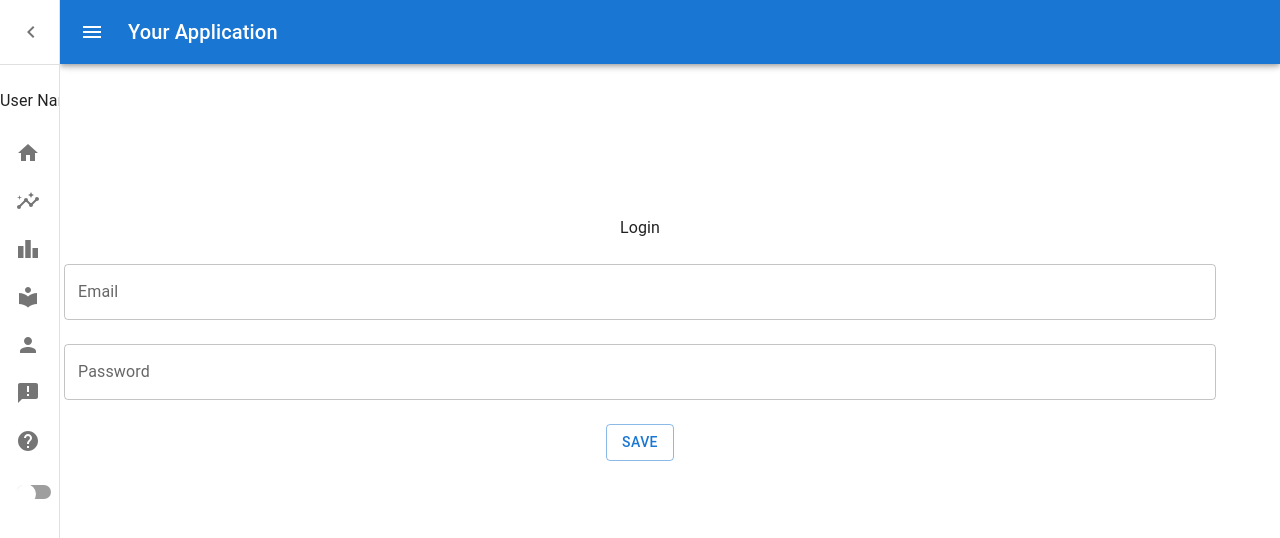
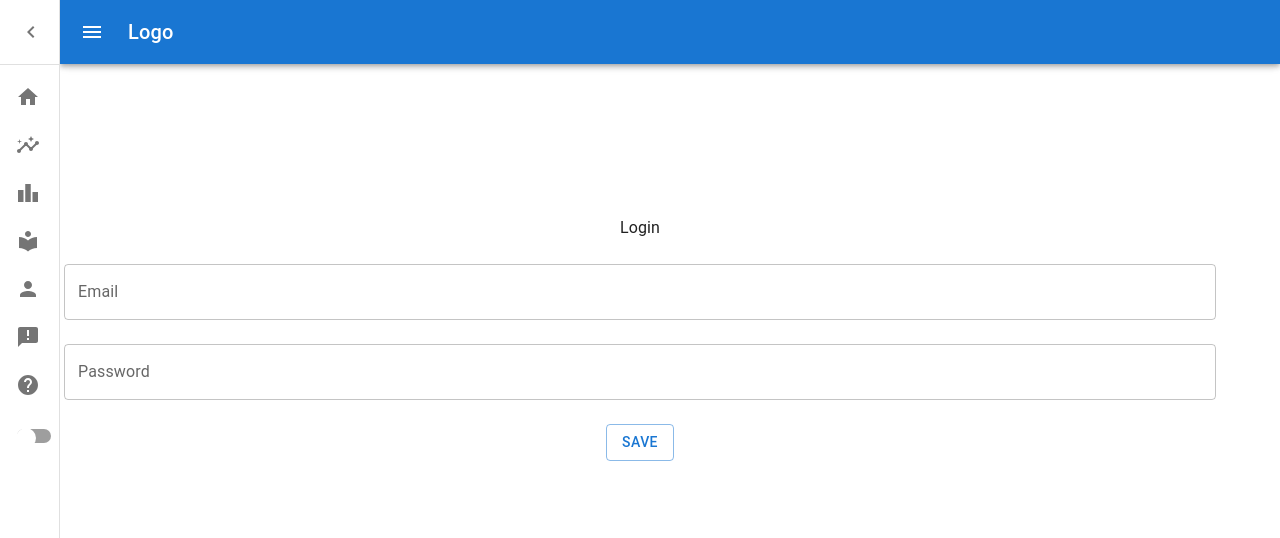
Before and after one commit to DeftVision/deftplatform, a React (Create React App) app in the folder frontend/: page /login in a window 1280 px wide. Shown: the top 538 px of the page. Built offline with nearby package versions, Linux system fonts and the light colour scheme.

Commit message:
dark to light mode fix

```diff
--- a/frontend/src/App.js
+++ b/frontend/src/App.js
@@ -1,7 +1,7 @@
 import './App.css';
 import cookies from 'js-cookie';
 import {Box, Container, CssBaseline, Toolbar} from "@mui/material";
-import {createTheme, ThemeProvider} from "@mui/material/styles";
+import { ThemeProvider } from "@mui/material/styles";
 import {Navigate, Route, Routes} from 'react-router-dom';
 import {Administration} from './administration/index';
 import {Login} from './authentication/index'
@@ -29,10 +29,13 @@ function App() {
         setTheme(prevTheme => prevTheme === 'light' ? 'dark' : 'light');
     };
 
+/*
+    **  CAUSES FLICKERING MODES IF ENABLED  **
     useEffect(() => {
         const savedTheme = localStorage.getItem('theme') || 'light';
         setTheme(savedTheme);
     }, [theme]);
+*/
 
     useEffect(() => {
         localStorage.setItem('theme', theme);
@@ -65,9 +68,9 @@ function App() {
             <UserContext.Provider value={{user, setUser}}>
 
                 <NavDrawer toggleTheme={toggleTheme} theme={theme}/>
-                <Box sx={{display: 'flex', flexDirection: 'column', minHeight: '100vh', marginTop: 5}}>
+                <Box sx={{display: 'flex', flexDirection: 'column', marginTop: 5}}>
                 <Toolbar />
-                <Container sx={{ flexGrow: 1}}>
+                <Container sx={{ flexGrow: 2}}>
                     <Box>
                         <div className="App">
                             <Routes>
--- a/frontend/src/components/NavDrawer.js
+++ b/frontend/src/components/NavDrawer.js
@@ -109,7 +109,7 @@ export default function NavDrawer({ toggleTheme, theme }) {
                     >
                         <Menu />
                     </IconButton>
-                    <Typography variant="h6" noWrap component="div">Your Application</Typography>
+                    <Typography variant="h6" noWrap component="div">Logo</Typography>
                 </Toolbar>
             </AppBar>
 
@@ -138,7 +138,6 @@ export default function NavDrawer({ toggleTheme, theme }) {
                 </DrawerHeader>
                 <Divider />
                 <List>
-                    <Typography sx={{ textAlign: 'center', marginTop: 2, marginBottom: 2 }}>{user?.name || 'User Name'}</Typography>
                     <ListItem disablePadding>
                         <ListItemButton component={Link} to="/">
                             <ListItemIcon>
```
